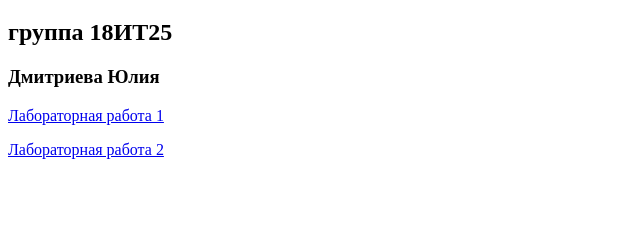
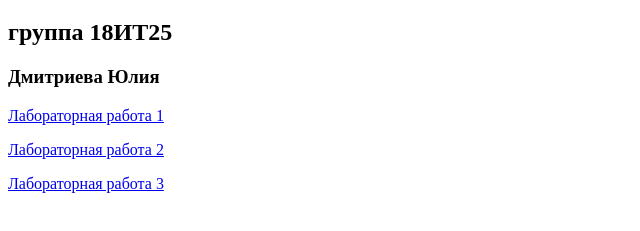
Before and after one commit to Yuliya76/ProectirovaniePuzr, a plain HTML site: page index.html in a window 1280 px wide. Shown: the part 61-292 px from the top of the page, without its empty margins (0-640 px from the left). Drawn offline with Linux system fonts and the light colour scheme.

Commit message:
Update index.html

```diff
--- a/index.html
+++ b/index.html
@@ -17,5 +17,6 @@
 </h3>
 <p><a href="lb1.html">Лабораторная работа 1</a></p>
 <p><a href="lb2.html">Лабораторная работа 2</a></p>
+<p><a href="lb3.html">Лабораторная работа 3</a></p>
 </body>
 </html>
```
